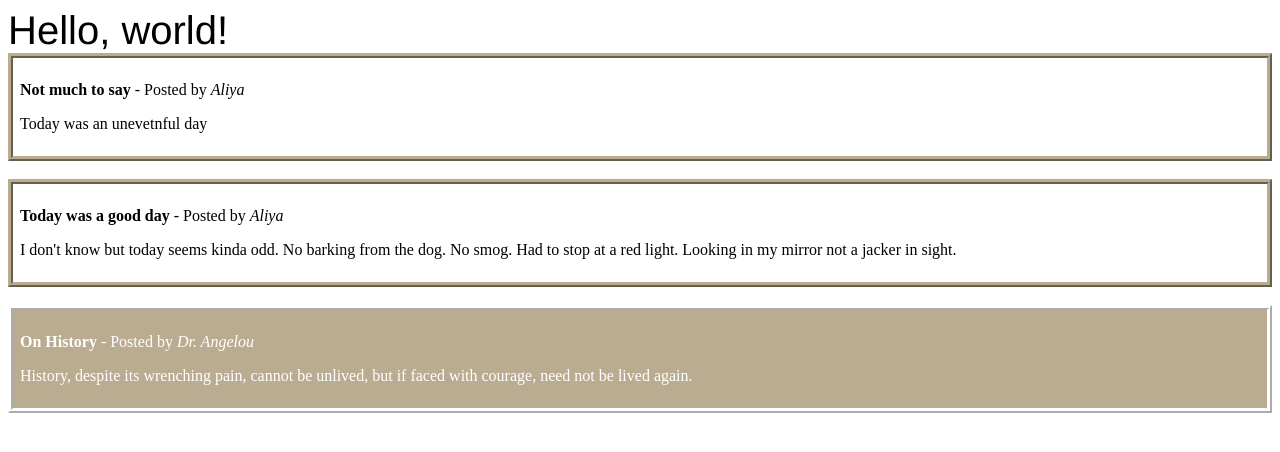
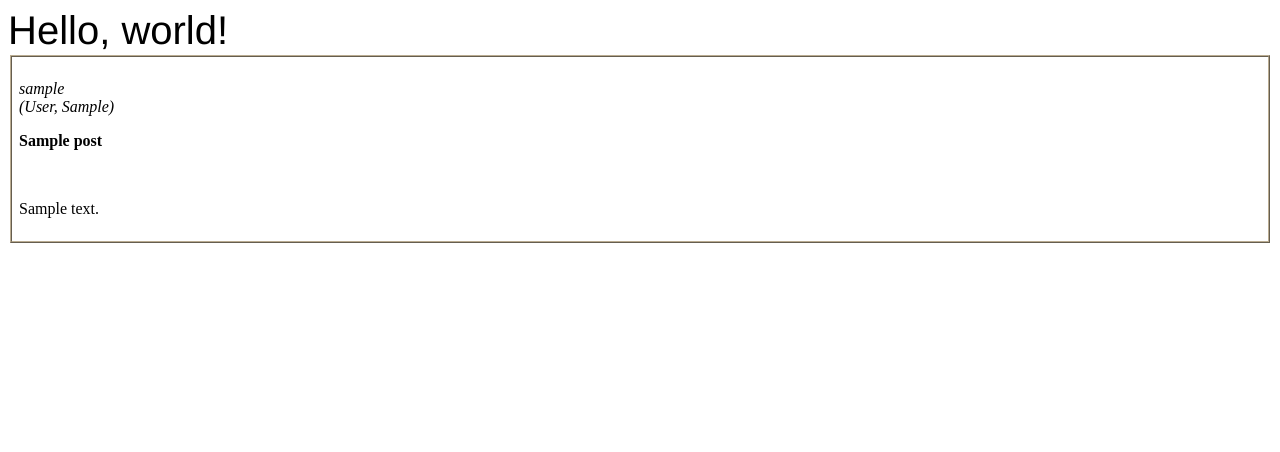
Before and after one commit to BobbyJoeSmith3/swampr, a Flask app: page / in a window 1280 px wide. Shown: the top 452 px of the page. Run offline with Flask 2, Linux system fonts and the light colour scheme; tables that the repository leaves empty hold one stand-in row (values such as "Sample post").

Commit message:
Created forms for people to populate the data into the app

```diff
--- a/app/__init__.py
+++ b/app/__init__.py
@@ -6,8 +6,10 @@
 # -*- coding: utf-8 -*-
 
 from flask import Flask
+from flask.ext.sqlalchemy import SQLAlchemy
 
 app = Flask(__name__)
 app.config.from_object('config')
+db = SQLAlchemy(app)
 
-from app import views
+from app import views, models
--- a/app/models.py
+++ b/app/models.py
@@ -1,7 +1,22 @@
 #models.py
 
-class Post:
-	def __init__(self, title, author, content):			#The initialization method
-		self.title = title			#Defining the title attribute
-		self.author = author		#Defining the author attribute
-		self.content = content		#Defining the content attribute
+#class Post:
+#	def __init__(self, title, author, content):			#The initialization method
+#		self.title = title			#Defining the title attribute
+#		self.author = author		#Defining the author attribute
+#		self.content = content		#Defining the content attribute
+
+from app import db
+
+class User(db.Model):
+	id = db.Column(db.Integer, primary_key = True)
+	firstname = db.Column(db.String(100))
+	lastname = db.Column(db.String(100))
+	username = db.Column(db.String(150), unique = True)
+	#posts = db.relationship('Post', backref = 'author')		#allows us to refer to the table later without onerous select statements
+
+class Post(db.Model):
+	id = db.Column(db.Integer, primary_key = True)
+	title = db.Column(db.String(50))
+	author = db.Column(db.Integer, db.ForeignKey('user.id')) 		#user is referring to the class, and id is referring to the column being connected to.
+	content = db.Column(db.Text)
--- a/app/static/swampr_style.css
+++ b/app/static/swampr_style.css
@@ -17,8 +17,9 @@
 
 .post_holder {
 	padding: 7px;
+	margin: 2px;
 	border-style: ridge;
-	border-width: 5px;
+	border-width: 2px;
 	border-color: #baac91;
 
 }
--- a/app/templates/landing_page.html
+++ b/app/templates/landing_page.html
@@ -9,12 +9,27 @@
 	<body>
 		<div id="thephrase"> Hello, world! </div>
 
-
-		{% for post in posts %}
+		<!-- This was from the first example -->
+		<!-- {% for post in posts %}
 		<div {% if post.author == "Dr. Angelou" %} class="post_gold" {% else %} class="post_holder" {% endif %}><p><p><div class="post_title">{{post.title}} </div> - Posted by <div class="post_author">{{post.author}} </div></p>
 		<p>{{post.content}}</p></p></div>
 		<br>
+		{% endfor %} -->
+
+		{% for fellow in users: %}
+			<div class= "post_holder">
+				<p><span class ="post_author">{{fellow.username}}</span><br> <span class = "post_author">({{fellow.lastname}}, {{fellow.firstname}}) </p>
+
+
+			{% for post in posts: %}
+				{% if post.author == fellow.id %}
+				<p><span class="post_title">{{post.title}}</span></p>
+				<br><p>{{post.content}}</p>
+				{% endif %}
+			{% endfor %}
+			</div>
 		{% endfor %}
+
 
 
 	</body>
--- a/app/views.py
+++ b/app/views.py
@@ -5,9 +5,10 @@
 #Allow for app to recognize and use characters from different languages
 # -*- coding: utf-8 -*-
 
-from app import app
-from flask import render_template
-from models import Post
+from app import app, db			#import our app and db components from other files
+from flask import Flask, render_template, redirect
+from models import Post, User
+from forms import NewUserForm, NewPostForm
 
 #This is the landing page
 
@@ -16,8 +17,34 @@ from models import Post
 @app.route('/index')
 @app.route('/landing_page')
 def index():
-	aliya_post_1 = Post("Not much to say", "Aliya", "Today was an unevetnful day")
+	users = User.query.all()
+	posts = Post.query.all()
+	return render_template("landing_page.html", users = users, posts = posts)
+	#This was from the first example
+	#aliya_post_1 = Post("Not much to say", "Aliya", "Today was an unevetnful day")
 	#we can just write "Post" because we imported the class Post from models
-	aliya_post_2 = Post("Today was a good day", "Aliya", "I don't know but today seems kinda odd. No barking from the dog. No smog. Had to stop at a red light. Looking in my mirror not a jacker in sight.")
-	maya_post_1 = Post("On History", "Dr. Angelou", "History, despite its wrenching pain, cannot be unlived, but if faced with courage, need not be lived again.")
-	return render_template('landing_page.html', posts = [aliya_post_1, aliya_post_2, maya_post_1])
+	#aliya_post_2 = Post("Today was a good day", "Aliya", "I don't know but today seems kinda odd. No barking from the dog. No smog. Had to stop at a red light. Looking in my mirror not a jacker in sight.")
+	#maya_post_1 = Post("On History", "Dr. Angelou", "History, despite its wrenching pain, cannot be unlived, but if faced with courage, need not be lived again.")
+	#return render_template('landing_page.html', posts = [aliya_post_1, aliya_post_2, maya_post_1])
+
+@app.route('/add_user', methods = ['GET', 'POST'])
+def add_user():
+	form = NewUserForm()
+	if form.validate_on_submit():
+		user = User()
+		form.populate_obj(user)
+		db.session.add(user)
+		db.session.commit()
+		return redirect('/add_post')
+	return render_template('add_user.html', form = form)
+
+@app.route('/add_post', methods = ['GET', 'POST'])
+def add_post():
+	form = NewPostForm()
+	if form.validate_on_submit():
+		post = Post()
+		form.populate_obj(post)
+		db.session.add(post)
+		db.session.commit()
+		return redirect('/')
+	return render_template('add_post.html', form = form)
--- /dev/null
+++ b/userinfo2.csv
@@ -0,0 +1,5 @@
+Donald,Duck,dduck
+Mickey,Mouse,micmouse
+Goofy,Unknown,goof
+Pluto,Unknown,pdog
+Minny,Mouse,mmouse
```
Also changed, not shown: add_data_from_csv.py (added, +22 -0 lines), app/dbcreate.py (added, +8 -0 lines), app/forms.py (added, +13 -0 lines), app/templates/add_post.html (added, +22 -0 lines), app/templates/add_user.html (added, +23 -0 lines), config.py (+7 -0 lines), requirements.txt (added, +10 -0 lines), userinfo.csv (added, +19 -0 lines), 6 other files.
